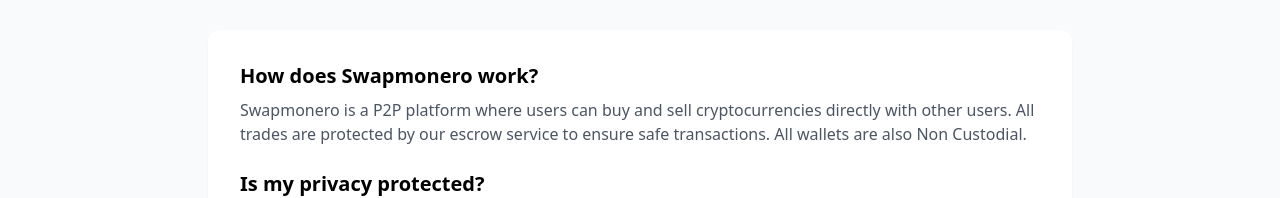
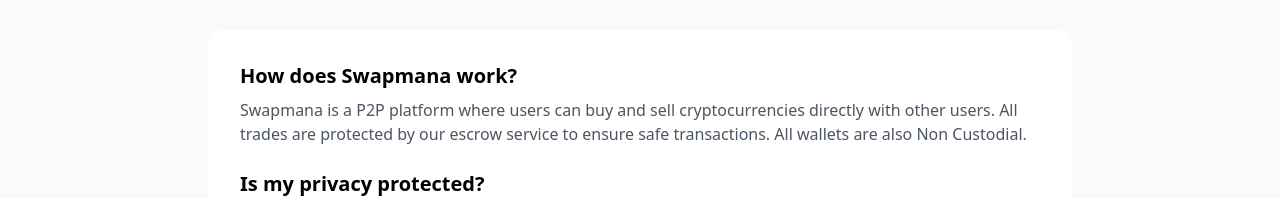
Before and after one commit to aimwizards/ugandacoin1, a React (Vite) app: page /faq in a window 1280 px wide. Shown: the part 159-357 px from the top of the page. Built offline with nearby package versions, Linux system fonts and the light colour scheme.

Commit message:
Update FAQ.tsx

```diff
--- a/src/pages/FAQ.tsx
+++ b/src/pages/FAQ.tsx
@@ -8,9 +8,9 @@
 
         <div className="space-y-6 bg-white p-8 rounded-xl shadow-sm">
           <div>
-            <h2 className="text-xl font-semibold mb-2">How does Swapmonero work?</h2>
+            <h2 className="text-xl font-semibold mb-2">How does Swapmana work?</h2>
             <p className="text-gray-600">
-              Swapmonero is a P2P platform where users can buy and sell cryptocurrencies directly with other users.
+              Swapmana is a P2P platform where users can buy and sell cryptocurrencies directly with other users.
               All trades are protected by our escrow service to ensure safe transactions. All wallets are also Non Custodial.
             </p>
           </div>
```
